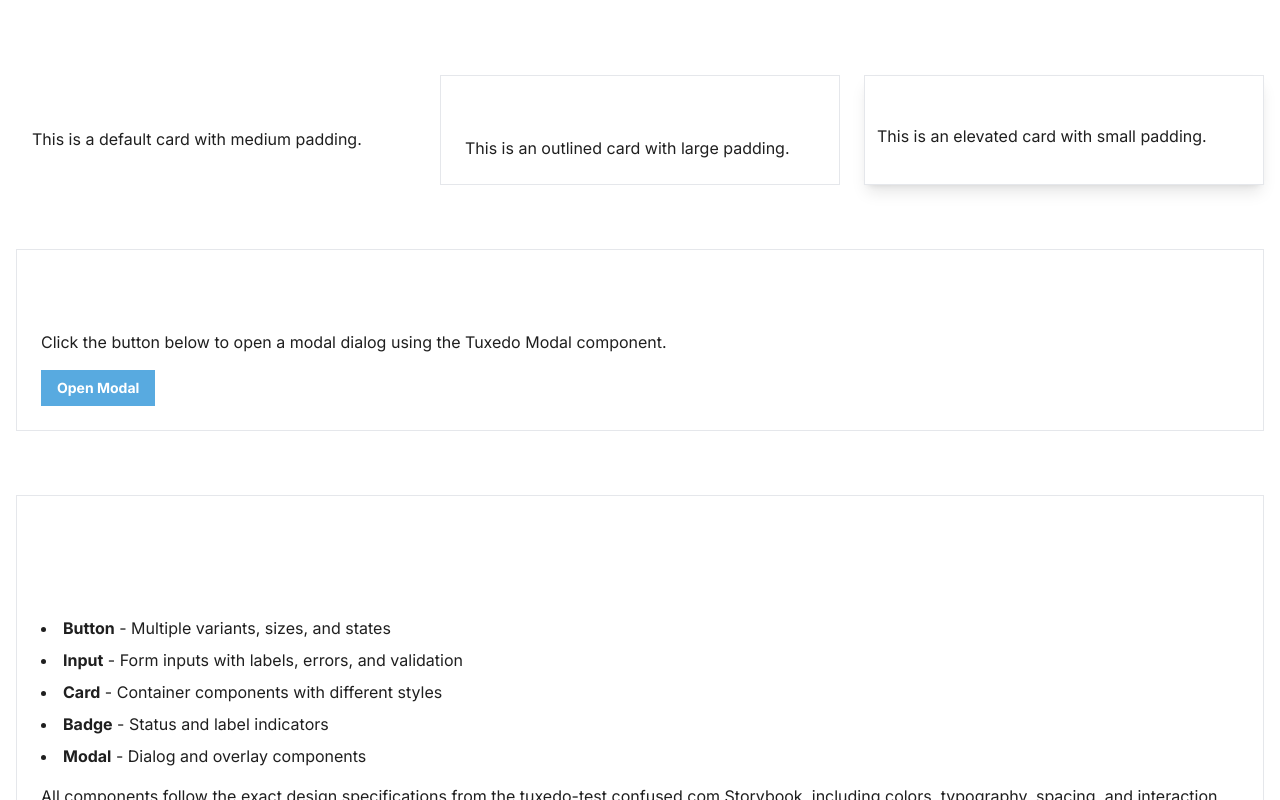
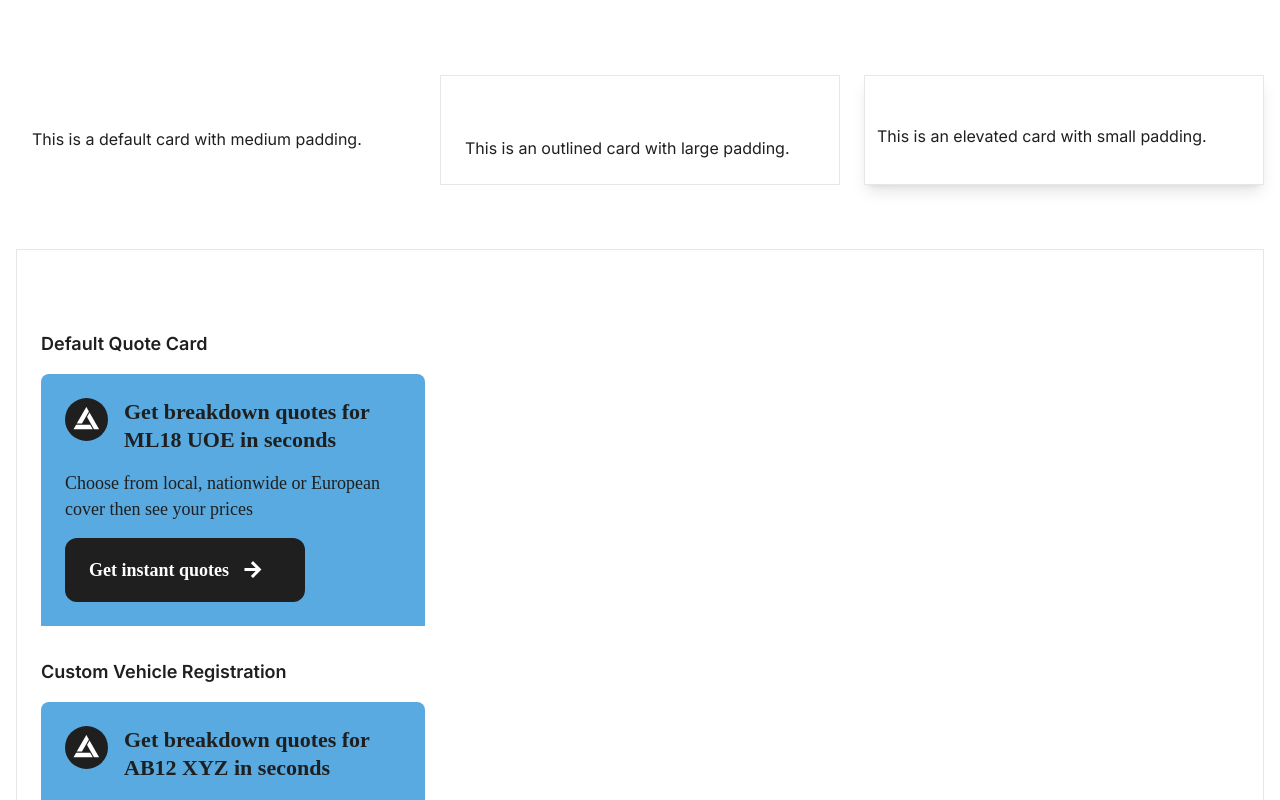
Before and after one commit to jonjaffe/confusing-demo, a React (Vite) app: page /tuxedo in a window 1280 px wide. Shown: the part 2000-2800 px from the top of the page. Built offline with nearby package versions, Linux system fonts and the light colour scheme; the HTML template or start-up script is replaced by a standard one; what @builder.io/react would draw is missing.

Commit message:
Add QuoteCard section to TuxedoShowcase
cgen-9661603c6f9d4919a692483f5483eddd

```diff
--- a/src/pages/TuxedoShowcase.tsx
+++ b/src/pages/TuxedoShowcase.tsx
@@ -215,6 +215,64 @@ const TuxedoShowcase = () => {
             </div>
           </div>
 
+          {/* Quote Cards Section */}
+          <Card variant="outlined" padding="large">
+            <h2 className="text-2xl font-bold text-white mb-6">Quote Cards</h2>
+            <div className="space-y-8">
+              <div>
+                <h3 className="text-lg font-semibold text-brand-amber mb-4">
+                  Default Quote Card
+                </h3>
+                <QuoteCard />
+              </div>
+
+              <div>
+                <h3 className="text-lg font-semibold text-brand-amber mb-4">
+                  Custom Vehicle Registration
+                </h3>
+                <QuoteCard
+                  vehicleReg="AB12 XYZ"
+                  onButtonClick={() => alert("Getting quotes for AB12 XYZ...")}
+                />
+              </div>
+
+              <div>
+                <h3 className="text-lg font-semibold text-brand-amber mb-4">
+                  Custom Content
+                </h3>
+                <QuoteCard
+                  vehicleReg="LM19 ABC"
+                  title="Get comprehensive insurance quotes for {vehicleReg}"
+                  description="Compare prices from top insurers and find the best deal for your vehicle"
+                  buttonText="Compare now"
+                  onButtonClick={() => alert("Comparing insurance quotes...")}
+                />
+              </div>
+
+              <div>
+                <h3 className="text-lg font-semibold text-brand-amber mb-4">
+                  Without Icon
+                </h3>
+                <QuoteCard
+                  vehicleReg="XX99 ZZZ"
+                  showIcon={false}
+                  onButtonClick={() => alert("No icon version clicked")}
+                />
+              </div>
+
+              <div>
+                <h3 className="text-lg font-semibold text-brand-amber mb-4">
+                  Disabled State
+                </h3>
+                <QuoteCard
+                  vehicleReg="DIS 123"
+                  disabled={true}
+                  buttonText="Coming soon"
+                />
+              </div>
+            </div>
+          </Card>
+
           {/* Modal Section */}
           <Card variant="outlined" padding="large">
             <h2 className="text-2xl font-bold text-white mb-6">Modal</h2>
```
